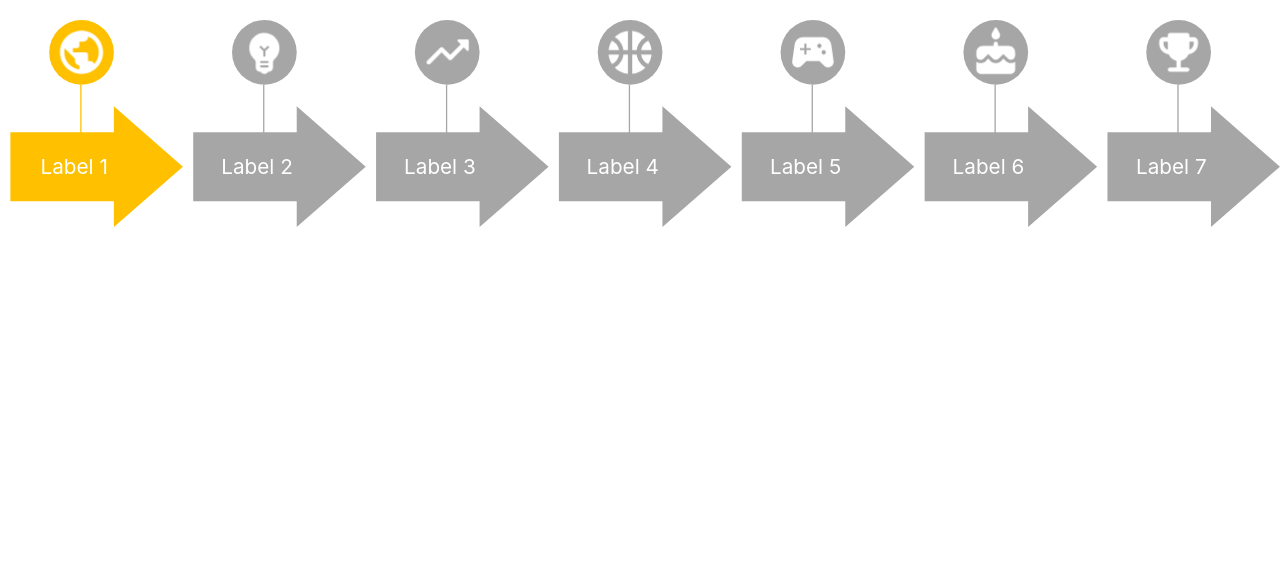
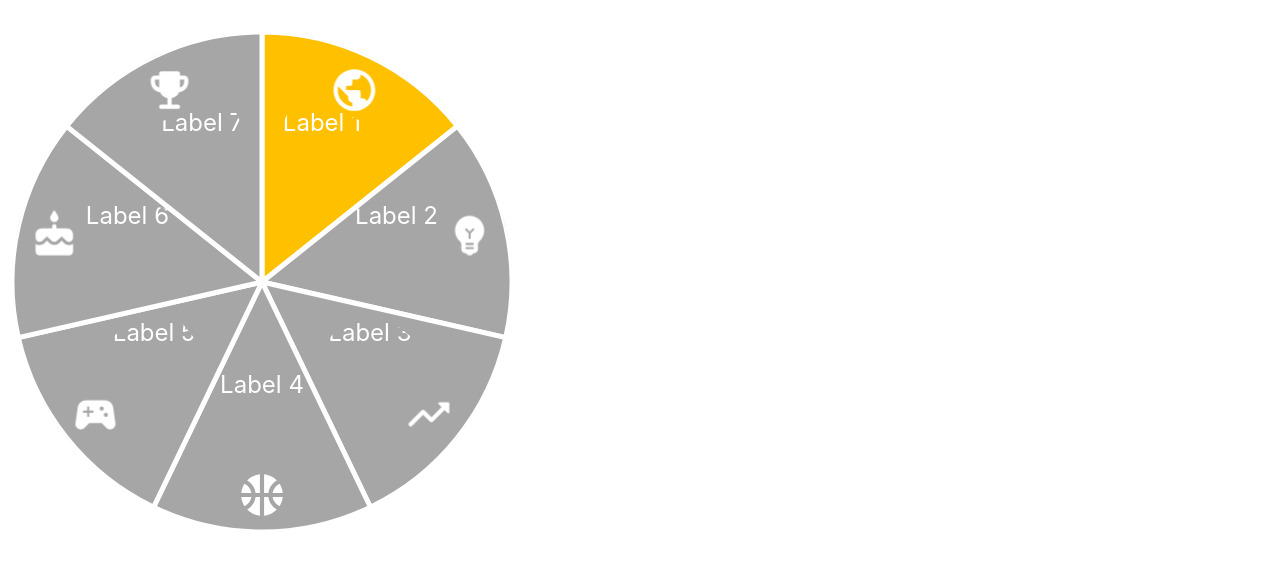
Before and after one commit to brentmcleod/smart-shapes, a React (Create React App) app: page / in a window 1280 px wide. Shown: the top 568 px of the page. Built offline with nearby package versions, Linux system fonts and the light colour scheme.

Commit message:
Blocked in pie chart component

```diff
--- a/public/data/data.json
+++ b/public/data/data.json
@@ -5,7 +5,7 @@
       "display_order_id": 1,
       "progression": "linear",
       "screen_type": "smart_diagram",
-      "screen_display_type": "arrows",
+      "screen_display_type": "pie_chart",
       "include_instructions": true,
       "locale": {
         "en": {
--- a/public/data/layouts.json
+++ b/public/data/layouts.json
@@ -52,6 +52,55 @@
           }
         }
       ]
+    },
+    "pie_chart": {
+      "x": 0,
+      "y": 0,
+      "w": 524,
+      "h": 524,
+      "deg": 0,
+      "offset": 0,
+      "assets": [
+        {
+          "type": "AtomicShape",
+          "props": {
+            "type": "Wedge",
+            "x": 12,
+            "y": 12,
+            "scale": 5
+          }
+        },
+        {
+          "type": "Icon",
+          "props": {
+            "x": 237,
+            "y": 24,
+            "w": 50,
+            "h": 50,
+            "scale": 1,
+            "scaleIcon": 1,
+            "stemLength": 0,
+            "stemWidth": 0,
+            "background": "none"
+          }
+        },
+        {
+          "type": "Indicator",
+          "props": {
+            "x": 250,
+            "y": 0
+          }
+        },
+        {
+          "type": "Label",
+          "props": {
+            "x": 212,
+            "y": 74,
+            "w": 100,
+            "h": 100
+          }
+        }
+      ]
     }
   },
   "diagramLayout": {
@@ -65,6 +114,17 @@
         "translate": "0,0 1,0 1,0 1,0 1,0 1,0 1,0",
         "rotate": "0 0 0 0 0 0 0"
       }
+    },
+    "pie_chart": {
+      "x": 0,
+      "y": 0,
+      "w": 524,
+      "h": 524,
+      "assets": [],
+      "transforms": {
+        "translate": "0,0 0,0 0,0 0,0 0,0 0,0 0,0",
+        "rotate": "0 1 1 1 1 1 1"
+      }
     }
   }
 }
--- a/src/components/AtomicShape.js
+++ b/src/components/AtomicShape.js
@@ -1,8 +1,10 @@
 import React from "react";
 import Arrow from "./atomic_shapes/Arrow";
+import Wedge from "./atomic_shapes/Wedge";
 
 const atomicShapes = {
-  Arrow
+  Arrow,
+  Wedge
 };
 
 const AtomicShape = props => {
--- a/src/components/Icon.js
+++ b/src/components/Icon.js
@@ -30,7 +30,10 @@ const icon = ({ id, x, y, w, h, ...props }) => {
           />
         </pattern>
       </defs>
-      <g className="shape-icon">
+      <g
+        className="shape-icon"
+        transform={`rotate(-${props.rotate} ${w / 2} ${w / 2})`}
+      >
         {props.stemLength > 0 && (
           <rect
             x={w / 2 - props.stemWidth}
--- a/src/components/Indicator.js
+++ b/src/components/Indicator.js
@@ -1,13 +1,11 @@
 import React from "react";
 
-const Indicator = ({ id, x = 0, y = 0, w = 24, h = 24 }) => {
+const Indicator = ({ id, x = 0, y = 0, w = 24, h = 24, rotate = 0 }) => {
   return (
-    <>
+    <svg x={x} y={y} width={h} height={h} viewBox={`0 0 ${w} ${h}`}>
       <defs>
         <pattern
           id={`indicator${id}`}
-          x={x}
-          y={y}
           width={w}
           height={h}
           patternUnits="userSpaceOnUse"
@@ -17,13 +15,12 @@ const Indicator = ({ id, x = 0, y = 0, w = 24, h = 24 }) => {
       </defs>
       <rect
         className="shape-indicator"
-        x={x}
-        y={y}
         width={w}
         height={h}
         fill={`url(#indicator${id})`}
+        transform={`rotate(-${rotate} ${w / 2} ${w / 2})`}
       />
-    </>
+    </svg>
   );
 };
 
--- a/src/components/Label.js
+++ b/src/components/Label.js
@@ -1,16 +1,17 @@
 import React from "react";
 
-const Label = ({ x, y, w, h, shape }) => {
+const Label = ({ x, y, w, h, shape, ...props }) => {
   return (
-    <foreignObject
-      className="shape-label-wrapper"
-      x={x}
-      y={y}
-      width={w}
-      height={h}
-    >
-      <div className="shape-label">{shape.locale.en.title}</div>
-    </foreignObject>
+    <svg x={x} y={y} width={w} height={h} viewBox={`0 0 ${w} ${h}`}>
+      <g
+        className="shape-label-wrapper"
+        transform={`rotate(-${props.rotate} ${w / 2} ${w / 2})`}
+      >
+        <foreignObject width="100%" height="100%">
+          <div className="shape-label">{shape.locale.en.title}</div>
+        </foreignObject>
+      </g>
+    </svg>
   );
 };
 
--- a/src/components/SmartDiagram.js
+++ b/src/components/SmartDiagram.js
@@ -10,15 +10,15 @@ const SmartDiagram = ({ layout, shapes, shapeLayout }) => {
     layout.transforms.translate
   );
   const rotations = plotRotate(
-    shapeLayout.deg,
-    shapeLayout.offset,
+    360 / shapes.length,
+    360 / shapes.length / 2,
     layout.transforms.rotate
   );
 
   const handleClick = id => id === current && setCurrent(current + 1);
 
   return (
-    <svg viewBox={`0 0 ${layout.w} ${layout.h}`}>
+    <svg width="524" height="524" viewBox={`0 0 ${layout.w} ${layout.h}`}>
       {shapes.map((shape, index) => (
         <SmartShape
           key={index}
@@ -26,9 +26,12 @@ const SmartDiagram = ({ layout, shapes, shapeLayout }) => {
           current={current}
           shapesCount={shapes.length}
           shape={shape}
-          layout={shapeLayout}
-          translate={plotPoints[index]}
-          rotate={rotations[index]}
+          layout={{
+            ...shapeLayout,
+            degrees: 360 / shapes.length,
+            translate: plotPoints[index],
+            rotate: rotations[index]
+          }}
           onClick={handleClick}
         />
       ))}
--- a/src/components/SmartShape.js
+++ b/src/components/SmartShape.js
@@ -23,8 +23,8 @@ const SmartShape = ({ id, shape, layout, ...props }) => {
             ? "not-started active"
             : "not-started disabled")
         }
-        transform={`translate(${props.translate}) rotate(${
-          props.rotate
+        transform={`translate(${layout.translate}) rotate(${
+          layout.rotate
         } ${layout.w / 2} ${layout.w / 2})`}
       >
         {layout.assets.map(asset => {
@@ -32,7 +32,13 @@ const SmartShape = ({ id, shape, layout, ...props }) => {
           return (
             <AssetWrapper
               key={asset.type + id}
-              {...{ id, shape, ...asset.props }}
+              {...{
+                id,
+                shape,
+                degrees: layout.degrees,
+                rotate: layout.rotate,
+                ...asset.props
+              }}
             />
           );
         })}
--- a/src/components/atomic_shapes/Arrow.js
+++ b/src/components/atomic_shapes/Arrow.js
@@ -22,6 +22,7 @@ const Arrow = ({
       viewBox={`0 0 ${bBoxWidth} ${bBoxHeight}`}
     >
       <path
+        className="arrow"
         d={`M 0,${overhang} h ${shaftLength} v -${overhang} l ${headLength},${headWidth /
           2} l -${headLength},${headWidth /
           2} v -${overhang} h -${shaftLength} z`}
--- /dev/null
+++ b/src/components/atomic_shapes/Wedge.js
@@ -0,0 +1,32 @@
+import React from "react";
+
+const Wedge = ({ x, y, degrees, scale }) => {
+  const startPointX = 50,
+    startPointY = 50,
+    startAngle = 0 - (90 + degrees / 2),
+    endAngle = degrees - (90 + degrees / 2),
+    radius = 50,
+    longArc = endAngle - startAngle > 180 ? "1" : "0";
+
+  const x1 = startPointX + radius * Math.cos((Math.PI * startAngle) / 180);
+  const y1 = startPointY + radius * Math.sin((Math.PI * startAngle) / 180);
+  const x2 = startPointX + radius * Math.cos((Math.PI * endAngle) / 180);
+  const y2 = startPointY + radius * Math.sin((Math.PI * endAngle) / 180);
+
+  return (
+    <svg
+      x={x}
+      y={y}
+      width={`${100 * scale}`}
+      height={`${100 * scale}`}
+      viewBox={`0 0 ${100} ${100}`}
+    >
+      <path
+        className="wedge"
+        d={`M${startPointX},${startPointY} L${x1},${y1} A${radius},${radius} 0 ${longArc},1 ${x2},${y2} z`}
+      />
+    </svg>
+  );
+};
+
+export default Wedge;
--- a/src/index.css
+++ b/src/index.css
@@ -14,10 +14,6 @@ body {
     sans-serif;
   -webkit-font-smoothing: antialiased;
   -moz-osx-font-smoothing: grayscale;
-}
-
-svg {
-  overflow: visible;
 }
 
 .App {
@@ -52,8 +48,14 @@ svg {
 .shape-label {
   display: flex;
   justify-content: center;
-  align-items: center;
+  align-items: flex-start;
   height: 100%;
   color: white;
   font-size: 24px;
 }
+
+/* Atomic Shape CSS */
+
+.shape .wedge {
+  stroke: white;
+}
```
